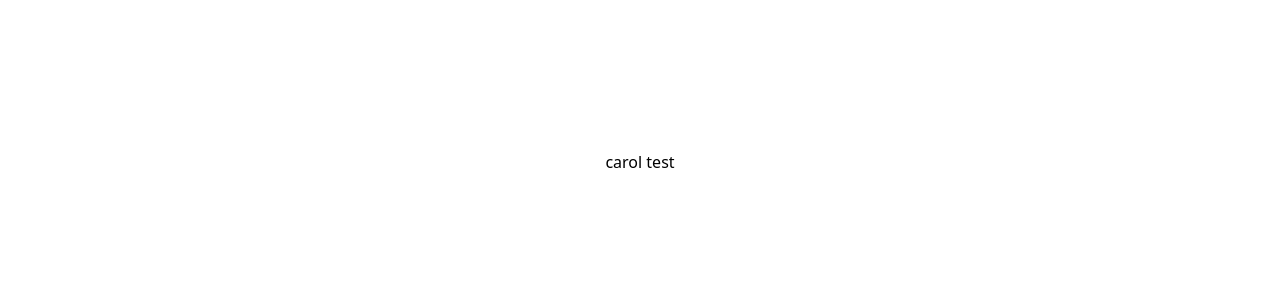
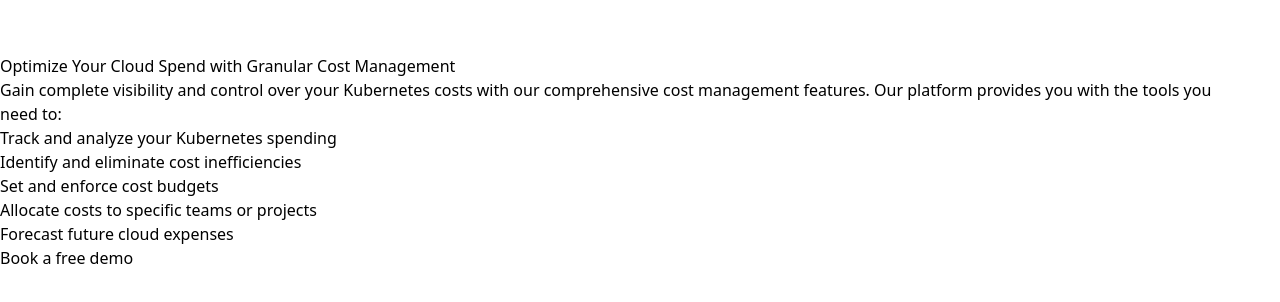
Before and after one commit to buhodev/technical-test, a SvelteKit app: page / in a window 1280 px wide. Shown: the part 238-540 px from the top of the page. Built offline with nearby package versions, Linux system fonts and the light colour scheme.

Commit message:
Changes to be committed:     modified:   src/routes/+page.svelte       layout the basic structure of the section       write the copy for the section 	new file:   static/cost-management-image.png

```diff
--- a/src/routes/+page.svelte
+++ b/src/routes/+page.svelte
@@ -1,3 +1,19 @@
-<main class="flex h-full items-center justify-center">
-	<div class="flex gap-4">carol test</div>
+<main class="flex h-flil items-center justify-center">
+	<section class="flex items-center gap-8 m-auto self-center h-screen">
+		<div class="flex flex-col">
+		<h2 class="">Optimize Your Cloud Spend with Granular Cost Management</h2>
+		<p class="pretty">Gain complete visibility and control over your Kubernetes costs with our comprehensive cost management features. Our platform provides you with the tools you need to:</p>
+		<ul>
+			<li>Track and analyze your Kubernetes spending</li>
+			<li>Identify and eliminate cost inefficiencies</li>
+			<li>Set and enforce cost budgets</li>
+			<li>Allocate costs to specific teams or projects</li>
+			<li>Forecast future cloud expenses</li>
+		</ul>
+		<div class="flex">
+			<button>Book a free demo</button>
+		</div>
+	</div>
+		<div></div>
+	</section>
 </main>
```
Also changed, not shown: static/cost-management-image.png (added).
